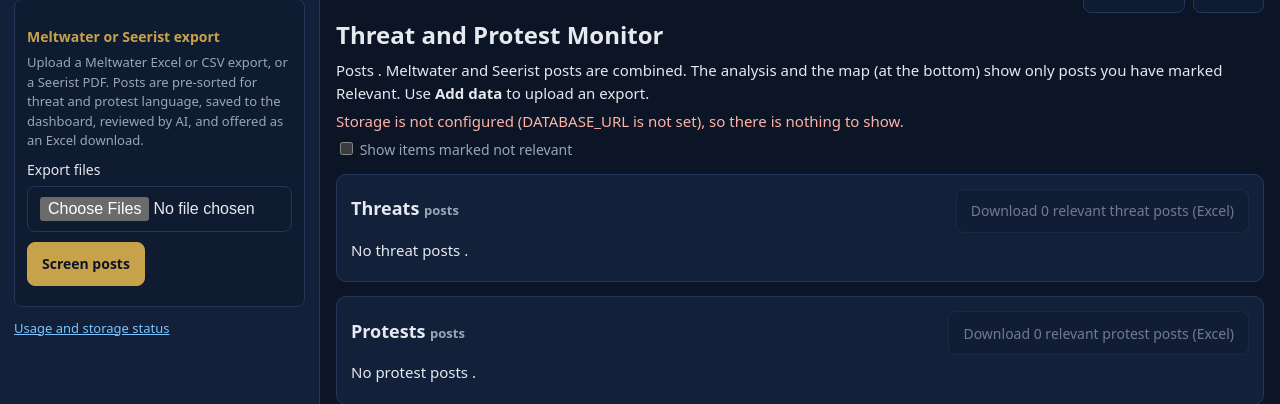
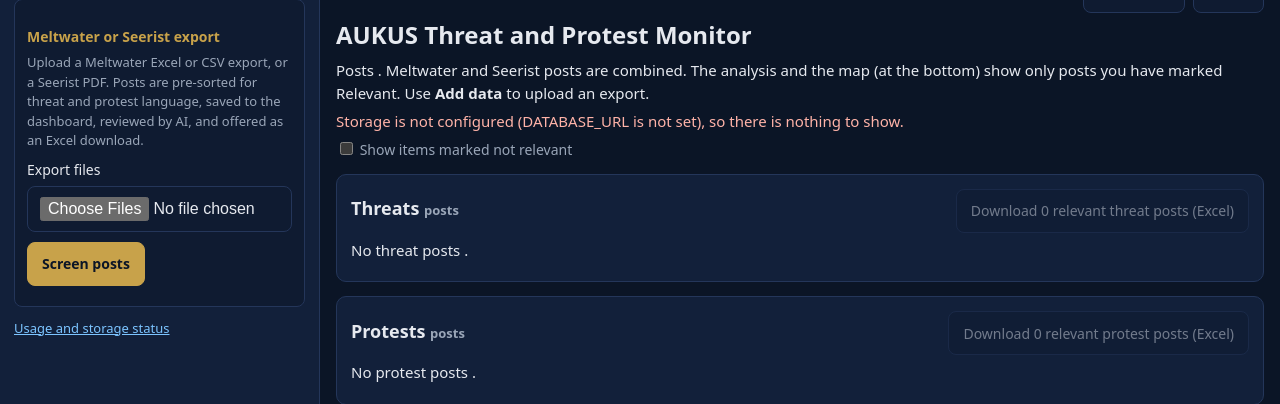
Before and after one commit to trishbailey/meltwater-triage, a Flask app: template templates/dashboard.html in a window 1280 px wide. Shown: the part 47-451 px from the top of the page. Run offline with Flask 3, Linux system fonts and the light colour scheme; the template is opened without the code that fills it, so the values that code supplies are empty.

Commit message:
Rename the app to AUKUS Threat and Protest Monitor (#34)
Claude-Session: https://claude.ai/code/session_0156fpqsZAig6M88HuLU1Z2j

Co-authored-by: Claude <noreply@anthropic.com>

```diff
--- a/templates/_base.html
+++ b/templates/_base.html
@@ -1,6 +1,6 @@
 <!doctype html>
 <html lang="en"><head><meta charset="utf-8"><meta name="viewport" content="width=device-width, initial-scale=1">
-<meta name="theme-color" content="#0b1526"><meta name="robots" content="noindex, nofollow"><title>{% block title %}Threat and Protest Monitor{% endblock %}</title>
+<meta name="theme-color" content="#0b1526"><meta name="robots" content="noindex, nofollow"><title>{% block title %}AUKUS Threat and Protest Monitor{% endblock %}</title>
 <style>
 :root{--bg:#0b1526;--panel:#12203a;--panel2:#0f1b31;--line:#24365a;--text:#e6e9ef;--muted:#9aa6b8;--gold:#c8a24a;--red:#c0504d}
 *{box-sizing:border-box}html{-webkit-text-size-adjust:100%}
--- a/templates/dashboard.html
+++ b/templates/dashboard.html
@@ -1,4 +1,4 @@
-{% extends "_base.html" %}{% block title %}Threat and Protest Monitor{% endblock %}{% block body %}
+{% extends "_base.html" %}{% block title %}AUKUS Threat and Protest Monitor{% endblock %}{% block body %}
 {% macro post_row(post) %}
 {% set plabel = post.label %}
 <div class="post post-row {% if plabel=='not_relevant' %}item-hidden{% endif %}" data-item-type="{{ post.item_type }}" data-item-id="{{ post.item_id }}" data-source="{{ post.platform }}" data-label="{{ plabel }}" data-topic="{{ post.topic }}" data-targets="{{ post.target_list|join('|') }}" {% if plabel=='not_relevant' %}hidden{% endif %}>
@@ -65,7 +65,7 @@
 </section>
 {% endmacro %}
 
-<h1>Threat and Protest Monitor</h1>
+<h1>AUKUS Threat and Protest Monitor</h1>
 <p class="intro">Posts {{ window_label }}. Meltwater and Seerist posts are combined. The analysis and the map (at the bottom) show only posts you have marked Relevant. Use <strong>Add data</strong> to upload an export.</p>
 {% if not storage_ready %}<p class="err">Storage is not configured (DATABASE_URL is not set), so there is nothing to show.</p>{% endif %}
 <p class="note"><label><input type="checkbox" id="show-hidden"> Show items marked not relevant</label></p>
--- a/templates/index.html
+++ b/templates/index.html
@@ -1,4 +1,4 @@
-{% extends "_base.html" %}{% block title %}Upload Meltwater export{% endblock %}{% block body %}
+{% extends "_base.html" %}{% block title %}Upload Meltwater export | AUKUS Threat and Protest Monitor{% endblock %}{% block body %}
 <h1>Upload Meltwater export</h1>
 <div class="panel"><p>Use the <strong>Add data</strong> panel to upload an export. On a phone, open it with the Add data button.</p>
 {% if error %}<p class="err" role="alert">{{ error }}</p>{% endif %}
--- a/templates/status.html
+++ b/templates/status.html
@@ -1,4 +1,4 @@
-{% extends "_base.html" %}{% block title %}Status{% endblock %}{% block body %}
+{% extends "_base.html" %}{% block title %}Status | AUKUS Threat and Protest Monitor{% endblock %}{% block body %}
 <h1>Storage status</h1>
 {% if error %}<p class="panel">{{ error }}</p>{% else %}
 <div class="strip">
```
